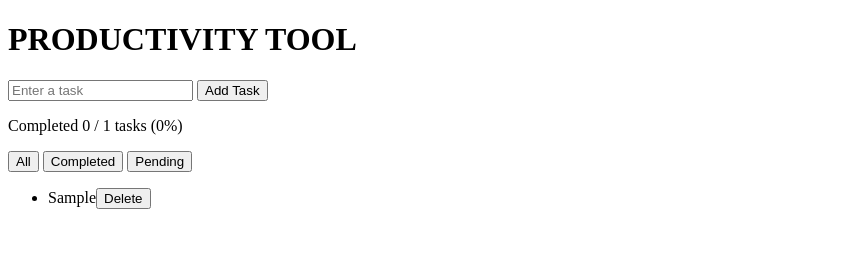
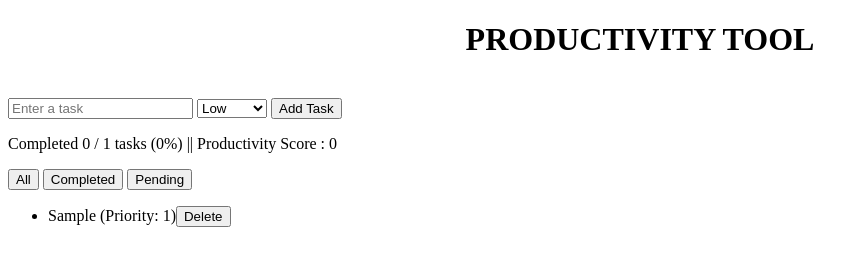
Before and after one commit to hrishikeshpathak1009/Todo, a website: page index.html in a window 1280 px wide. Both pictures are taken after typing "Sample" into the empty fields and a click on the button "Add Task". Shown: the whole page, without its empty margins (0-868 px from the left). Drawn offline with Linux system fonts and the light colour scheme.

Commit message:
added productivity score using priority and weights

```diff
--- a/index.html
+++ b/index.html
@@ -10,21 +10,33 @@
 
 <body>
 
-    <h1>PRODUCTIVITY TOOL</h1>
+    <center>
+    <h1 >PRODUCTIVITY TOOL</h1>
+    </center>
 
+    <br>
 
 
     <input type="text" id="taskInput" placeholder="Enter a task">
 
+    <select id="prioritySelect">
+
+    <option value="1">Low</option>
+
+    <option value="2">Medium</option>
+
+    <option value="3">High</option>
+
+    </select>
 
     <button id="addBtn">Add Task</button>
     <p id="taskStats"></p>
 
     <button id="allBtn">All</button>
 
-<button id="completedBtn">Completed</button>
+    <button id="completedBtn">Completed</button>
 
-<button id="pendingBtn">Pending</button>
+    <button id="pendingBtn">Pending</button>
 
     <ul id="taskList"></ul>
 
--- a/script.js
+++ b/script.js
@@ -5,6 +5,8 @@ const input = document.querySelector("#taskInput");
 const button = document.querySelector("#addBtn");
 
 const taskList = document.querySelector("#taskList");
+
+const prioritySelect = document.querySelector("#prioritySelect");
 
 const allBtn = document.querySelector("#allBtn");
 
@@ -26,6 +28,7 @@ renderTasks();
 button.addEventListener("click", function () {
 
     const taskText = input.value.trim();
+    const priority = Number(prioritySelect.value);
 
     if (taskText === "") {
         return;
@@ -33,7 +36,8 @@ button.addEventListener("click", function () {
     tasks.push({
         id: Date.now(),
         text: taskText,
-        completed: false
+        completed: false,
+        priority: priority
     });
     saveTasks();
 
@@ -89,7 +93,7 @@ function renderTasks() {
         return task.completed;
 
     });
-
+    //for task completeion %age
     const completedCount = completedTasks.length;
 
     const totalCount = tasks.length;
@@ -98,7 +102,23 @@ function renderTasks() {
         ? 0
         : Math.round((completedCount / totalCount) * 100);
 
-    taskStats.textContent = `Completed ${completedCount} / ${totalCount} tasks (${percentage}%)`;
+    //for productivity score
+    let completedWeight = 0;
+
+    let totalWeight = 0;
+
+    for(let task of tasks){
+        totalWeight+=task.priority;
+        if(task.completed){
+            completedWeight+=task.priority;
+        }
+    }
+
+    const productivityScore = totalWeight === 0
+    ? 0
+    : Math.round((completedWeight / totalWeight) * 100);
+
+    taskStats.textContent = `Completed ${completedCount} / ${totalCount} tasks (${percentage}%)   ||  Productivity Score : ${productivityScore}`;
 
     let filteredTasks = tasks;
 
@@ -126,7 +146,7 @@ function renderTasks() {
 
         const li = document.createElement("li");
 
-        li.textContent = task.text;
+        li.textContent =`${task.text} (Priority: ${task.priority})`;;
 
         const deleteBtn = document.createElement("button");
 
```
